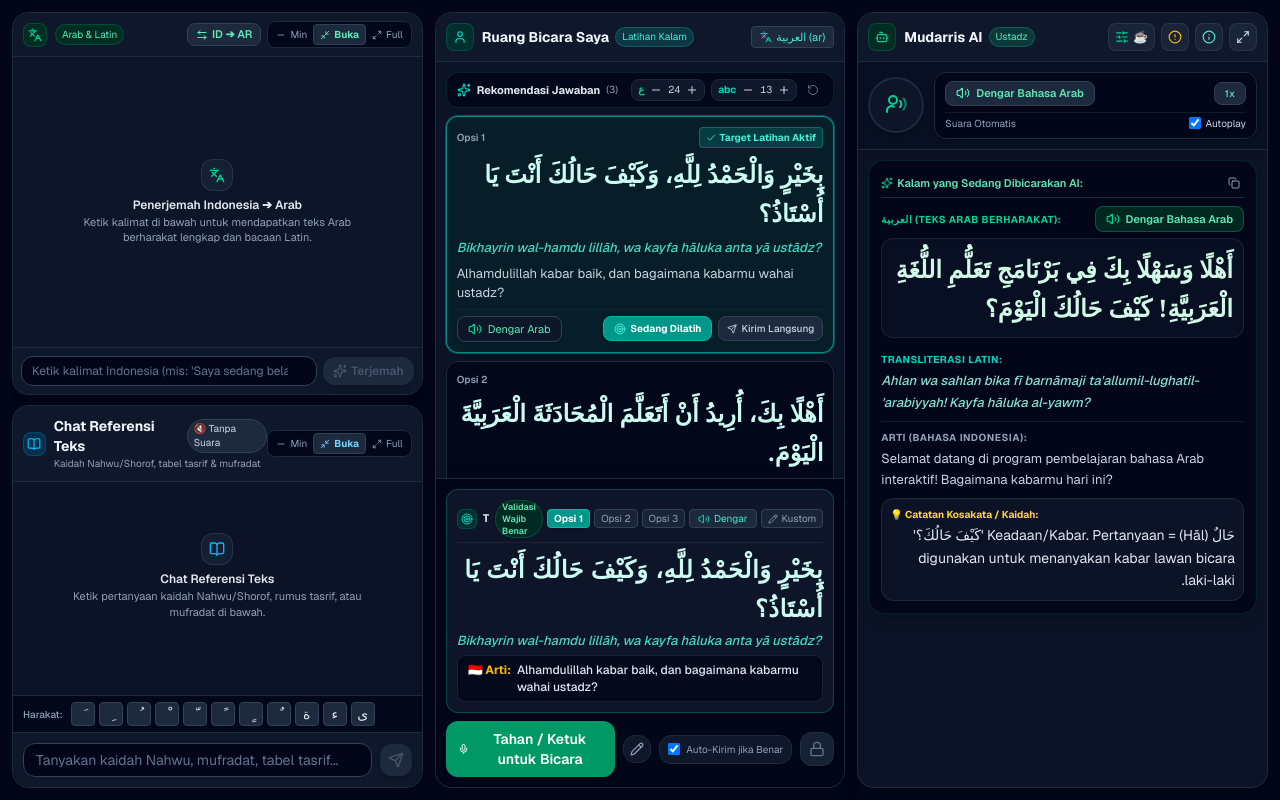
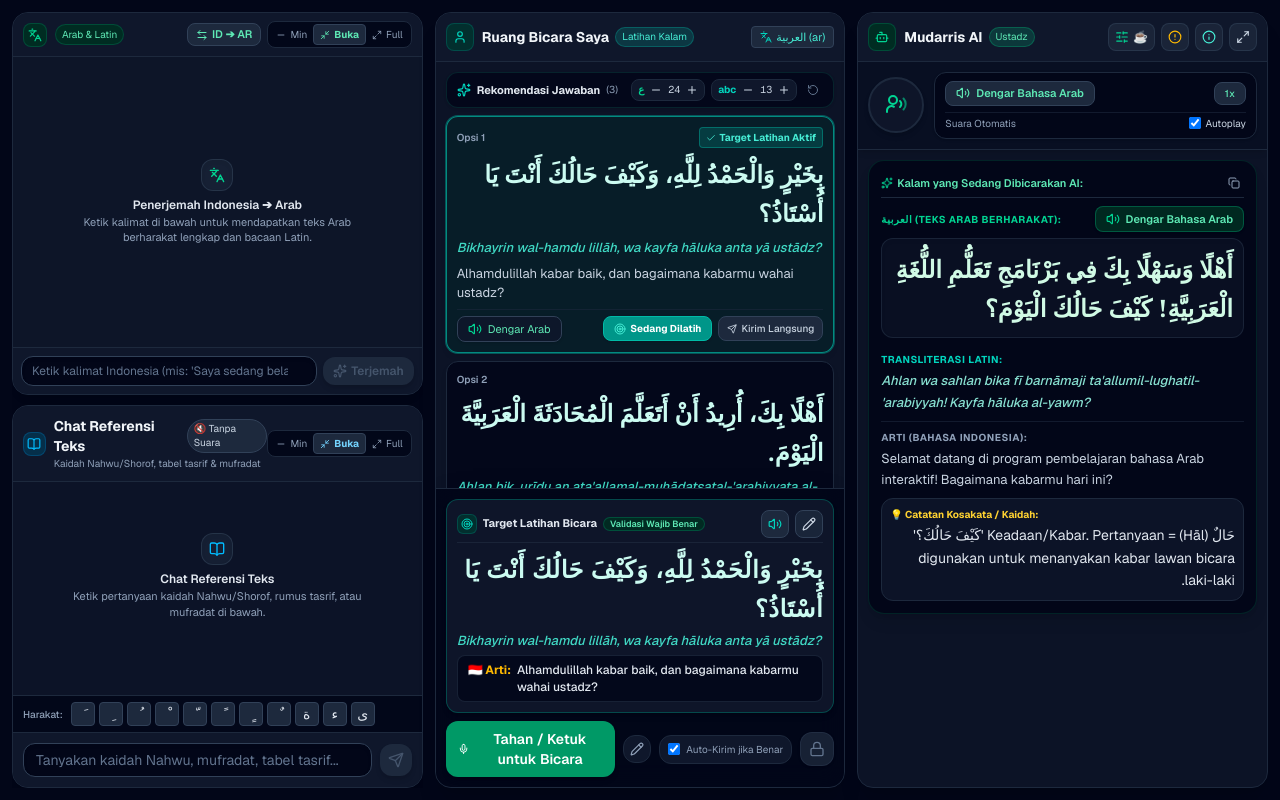
Before and after one commit to r3ndyipb/belajar-bahasa-arab, a Next.js app: page / in a window 1280 px wide. Built offline with nearby package versions, Linux system fonts and the light colour scheme.

Commit message:
feat(ui): hilangkan tombol opsi di card target latihan, serta jadikan tombol dengar dan kustom cukup icon saja

```diff
--- a/src/app/page.tsx
+++ b/src/app/page.tsx
@@ -2463,55 +2463,31 @@ export default function ArabicLearningThreeColumns() {
                   </span>
                 </div>
 
-                {/* Pintas Pemilihan Rekomendasi 1, 2, 3 & Dengar Audio Target */}
-                <div className="flex items-center gap-1 shrink-0">
-                  {currentAiSpeech.recommendations.map((rec, i) => {
-                    const isRecActive = targetPractice.arabic === rec.arabic;
-                    return (
-                      <button
-                        key={i}
-                        type="button"
-                        onClick={() => {
-                          setTargetPractice(rec);
-                          setValidationResult(null);
-                          setLiveTranscript("");
-                          setIsEditingTranscript(false);
-                        }}
-                        className={`text-[9px] sm:text-[10px] px-1.5 py-0.5 rounded border transition-colors ${
-                          isRecActive
-                            ? "bg-teal-600 text-white border-teal-500 font-bold shadow-sm"
-                            : "bg-slate-800/80 hover:bg-slate-700 text-slate-400 border-slate-700"
-                        }`}
-                        title={`Pilih Opsi ${i + 1} sebagai target kalimat latihan`}
-                      >
-                        Opsi {i + 1}
-                      </button>
-                    );
-                  })}
-
+                {/* Tombol Dengar Audio Target & Kustom Teks (Cukup Icon Saja Tanpa Tombol Opsi) */}
+                <div className="flex items-center gap-1.5 shrink-0">
                   <button
                     type="button"
                     onClick={() => playAudio(targetPractice.arabic, "target")}
                     disabled={isAiAudioLoading}
-                    className="text-[9px] sm:text-[10px] px-2 py-0.5 rounded bg-slate-800 hover:bg-slate-700 text-teal-300 border border-slate-700 flex items-center gap-1 transition-colors"
+                    className="p-1.5 rounded-lg bg-slate-800 hover:bg-slate-700 text-teal-300 border border-slate-700 flex items-center justify-center transition-colors"
                     title="Dengarkan contoh pelafalan audio teks Arab target ini"
+                    aria-label="Dengar Contoh Pelafalan"
                   >
-                    <Volume2 className="w-3 h-3 text-teal-400" />
-                    <span className="hidden sm:inline">Dengar</span>
+                    <Volume2 className="w-3.5 h-3.5 text-teal-400" />
                   </button>
 
                   <button
                     type="button"
                     onClick={() => setIsEditingTranscript(!isEditingTranscript)}
-                    className={`text-[9px] sm:text-[10px] px-1.5 py-0.5 rounded border flex items-center gap-1 transition-colors ${
+                    className={`p-1.5 rounded-lg border flex items-center justify-center transition-colors ${
                       isEditingTranscript
                         ? "bg-teal-600 text-white border-teal-500"
-                        : "bg-slate-800/80 hover:bg-slate-700 text-slate-400 border-slate-700"
+                        : "bg-slate-800/80 hover:bg-slate-700 text-slate-300 border-slate-700"
                     }`}
-                    title="Edit teks target latihan secara manual"
+                    title={isEditingTranscript ? "Tutup mode edit teks" : "Kustom teks target latihan secara manual"}
+                    aria-label="Kustom Kalimat Target"
                   >
-                    <Pencil className="w-2.5 h-2.5" />
-                    <span className="hidden sm:inline">{isEditingTranscript ? "Tutup" : "Kustom"}</span>
+                    <Pencil className="w-3.5 h-3.5" />
                   </button>
                 </div>
               </div>
```
